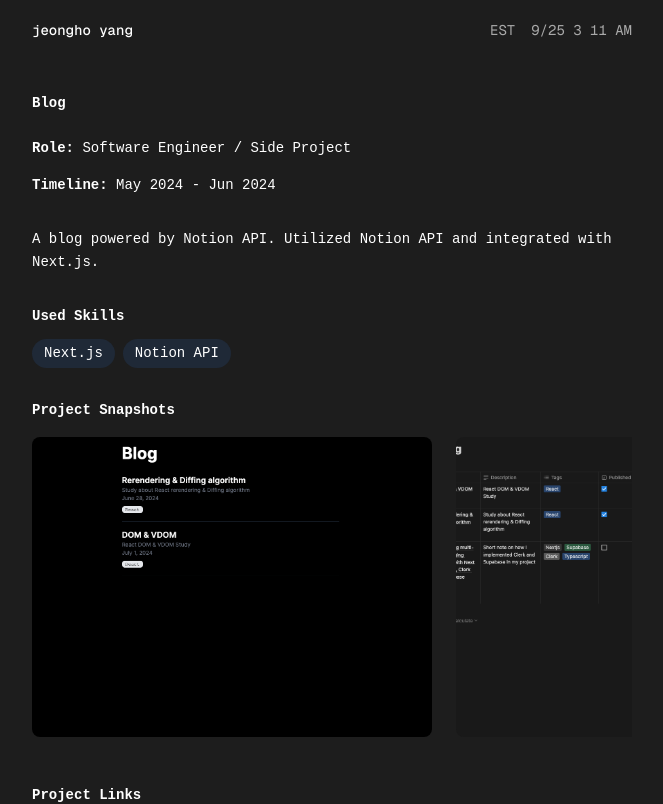
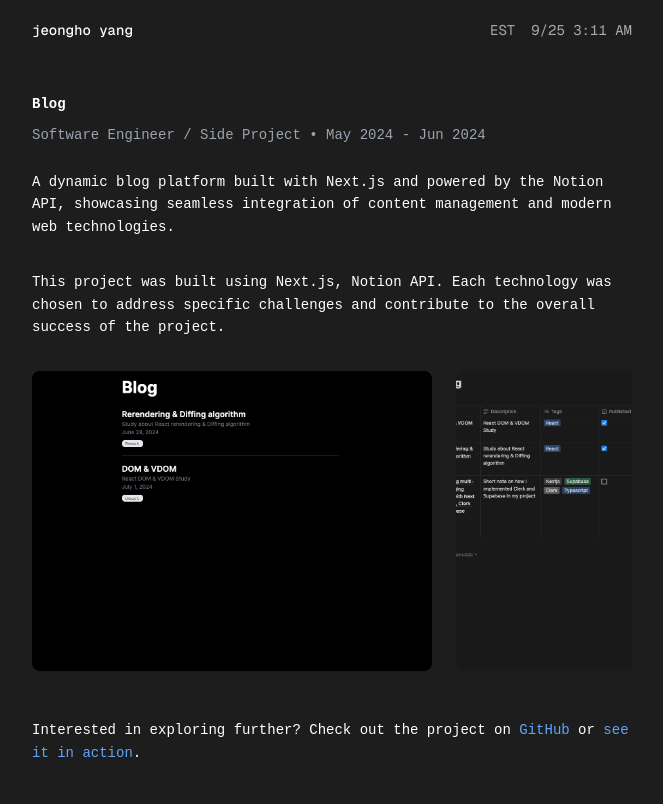
Before and after one commit to jeonghoyang12/jeongho-portfolio, a Next.js app: page /projects/blog in a window 1280 px wide. Shown: the top 804 px of the page, without its empty margins (308-971 px from the left). Built offline with nearby package versions, Linux system fonts and the light colour scheme.

Commit message:
refactor: redesign project detail

```diff
--- a/src/app/projects/[slug]/page.tsx
+++ b/src/app/projects/[slug]/page.tsx
@@ -28,7 +28,7 @@ const projects: Record<string, Project> = {
   blog: {
     title: "Blog",
     description:
-      "A blog powered by Notion API. Utilized Notion API and integrated with Next.js.",
+      "A dynamic blog platform built with Next.js and powered by the Notion API, showcasing seamless integration of content management and modern web technologies.",
     technologies: ["Next.js", "Notion API"],
     githubLink: "https://github.com/jeonghoyang12/my-blog",
     status: "completed",
@@ -64,52 +64,35 @@ export default function ProjectDetail() {
   }
 
   return (
-    <div className="bg-[#1d1d1d] text-white min-h-screen p-8 text-[14px]">
+    <div className="bg-[#1d1d1d] text-white min-h-screen p-8 text-[14px] leading-relaxed">
       <div className="max-w-[600px] mx-auto">
-        <h1 className="font-bold mb-6">{project.title}</h1>
+        <h1 className="font-bold mb-2">{project.title}</h1>
 
         {project.status === "completed" ? (
           <>
-            <div className="mb-8 space-y-4">
-              {project.role && (
-                <p>
-                  <span className="font-semibold">Role:</span> {project.role}
-                </p>
-              )}
-              {project.timeline && (
-                <p>
-                  <span className="font-semibold">Timeline:</span>{" "}
-                  {project.timeline}
-                </p>
-              )}
-            </div>
+            <p className="mb-6 text-gray-400">
+              {project.role && `${project.role} • `}
+              {project.timeline}
+            </p>
 
             {project.description && (
-              <div className="mb-8 leading-relaxed">
-                {" "}
+              <div className="mb-8">
                 <p>{project.description}</p>
               </div>
             )}
 
             {project.technologies && project.technologies.length > 0 && (
               <div className="mb-8">
-                <h2 className="font-semibold mb-3">Used Skills</h2>
-                <div className="flex flex-wrap gap-2">
-                  {project.technologies.map((tech, index) => (
-                    <span
-                      key={index}
-                      className="bg-gray-800 px-3 py-1 rounded-full"
-                    >
-                      {tech}
-                    </span>
-                  ))}
-                </div>
+                <p>
+                  This project was built using {project.technologies.join(", ")}.
+                  Each technology was chosen to address specific challenges and
+                  contribute to the overall success of the project.
+                </p>
               </div>
             )}
 
             {project.snapshots && project.snapshots.length > 0 && (
               <div className="mb-8">
-                <h2 className="font-semibold mb-4">Project Snapshots</h2>
                 <div className="overflow-x-auto custom-scrollbar">
                   <div className="flex gap-6 pb-4">
                     {project.snapshots.map((snapshot, index) => (
@@ -129,27 +112,27 @@ export default function ProjectDetail() {
             )}
 
             <div className="mb-8">
-              <h2 className="font-semibold mb-3">Project Links</h2>
-              <div className="flex gap-4">
+              <p>
+                Interested in exploring further? Check out the project on{" "}
                 {project.githubLink && (
                   <Link
                     href={project.githubLink}
-                    className="inline-block bg-gray-800 text-white px-4 py-2 rounded hover:bg-gray-700 transition-colors"
+                    className="text-blue-400 hover:underline"
                   >
-                    View on GitHub
+                    GitHub
                   </Link>
                 )}
+                {project.demoLink && project.githubLink && " or "}
                 {project.demoLink && (
                   <Link
                     href={project.demoLink}
-                    className="inline-block bg-gray-800 text-white px-4 py-2 rounded hover:bg-gray-700 transition-colors"
+                    className="text-blue-400 hover:underline"
                   >
-                    Live Demo
+                    see it in action
                   </Link>
-                )}
-              </div>
+                )}.
+              </p>
             </div>
-
           </>
         ) : (
           <div className="bg-yellow-100 border-l-4 border-yellow-500 text-yellow-700 p-4 mb-4">
```
